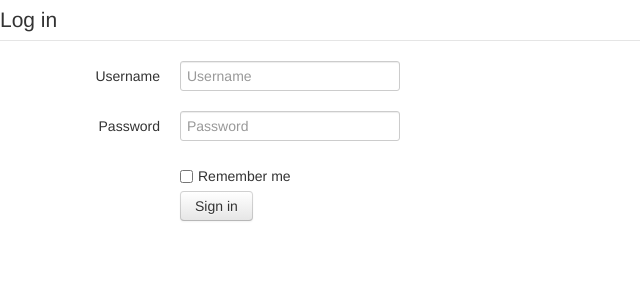
After one commit to gscoglio/padron_im, a PHP site: page /login.mv.php in a window 1280 px wide. The commit adds this page. Shown: the top 300 px of the page, without its empty margins (0-640 px from the left). Run offline with PHP 8.4, Linux system fonts and the light colour scheme.

Commit message:
#1 Log in

```diff
--- /dev/null
+++ b/header.php
@@ -0,0 +1,6 @@
+<head>
+<title>Padron Independiente Mistico</title>
+<!-- Bootstrap -->
+<link href="bootstrap/css/bootstrap.min.css" rel="stylesheet"/>
+<?php include_once 'socios.mc.php' ?>
+</head>
--- a/index.php
+++ b/index.php
@@ -1,4 +1,8 @@
 <?php
+
+session_start(); /// initialize session
+include("passwords.php");
+check_logged(); /// function checks if visitor is logged. If user is not logged the user is redirected to login.php page
 
 if (isset($_GET['page'])) {
     $page = $_GET['page'];
--- /dev/null
+++ b/login.mv.php
@@ -0,0 +1,31 @@
+<!DOCTYPE html PUBLIC "-//W3C//DTD XHTML 1.0 Transitional//EN" "http://www.w3.org/TR/xhtml1/DTD/xhtml1-transitional.dtd">
+<html xmlns="http://www.w3.org/1999/xhtml">
+<?php include_once 'header.php' ?>
+<body>
+<script type="text/javascript" src="http://code.jquery.com/jquery-latest.js"></script>
+<script type="text/javascript" src="bootstrap/js/bootstrap.min.js"></script>
+<legend>Log in</legend>
+<form action="login.php" method="post" class="form-horizontal"><input type="hidden" name="ac" value="log"></input>
+    <div class="control-group">
+        <label class="control-label">Username</label>
+        <div class="controls">
+        <input type="text" id="inputEmail" name="username" placeholder="Username"></input>
+        </div>
+    </div>
+    <div class="control-group">
+        <label class="control-label" for="inputPassword">Password</label>
+        <div class="controls">
+        <input type="password" id="inputPassword" name="password" placeholder="Password"></input>
+        </div>
+    </div>
+    <div class="control-group">
+        <div class="controls">
+        <label class="checkbox">
+        <input type="checkbox"> Remember me</input>
+        </label>
+        <button type="submit" class="btn" value="Login">Sign in</button>
+        </div>
+    </div>
+</form>
+</body>
+</html>
```
Also changed, not shown: login.php (added, +17 -0 lines), passwords.php (added, +12 -0 lines), socios.mv.php (+1 -6 lines).
